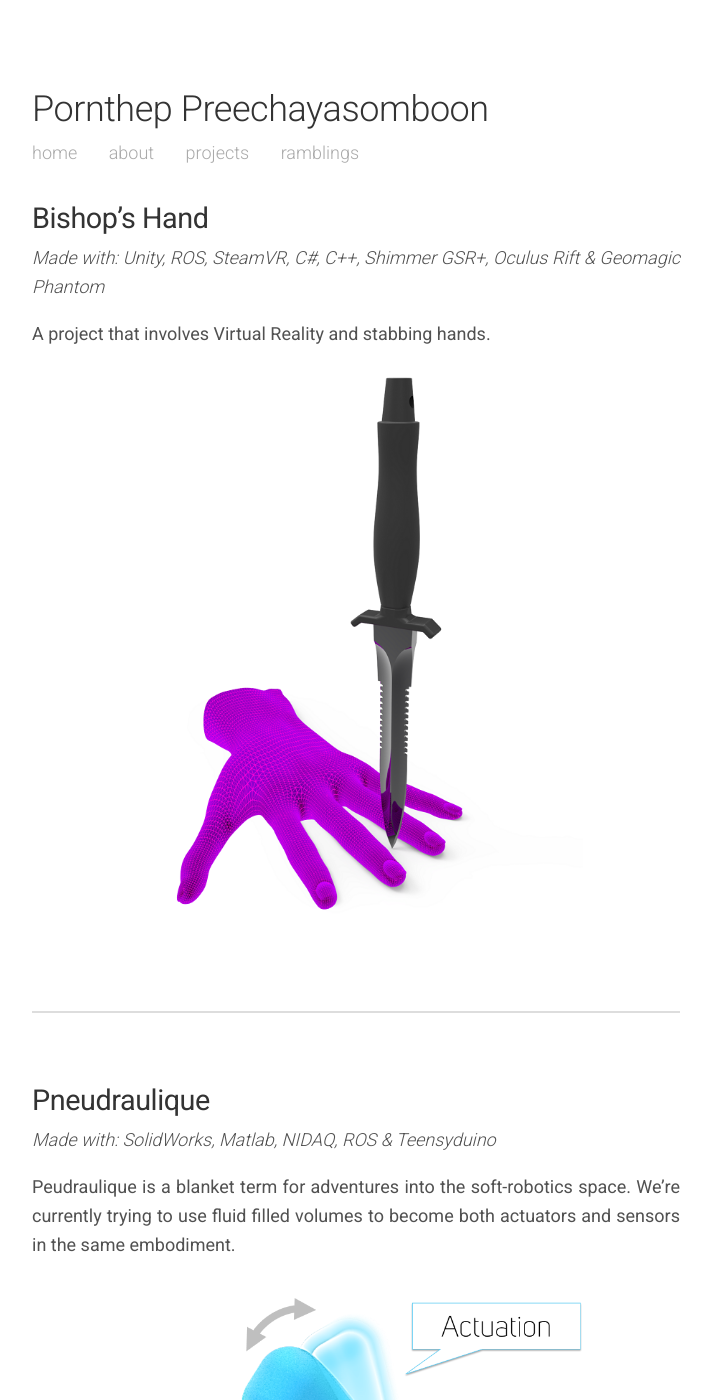
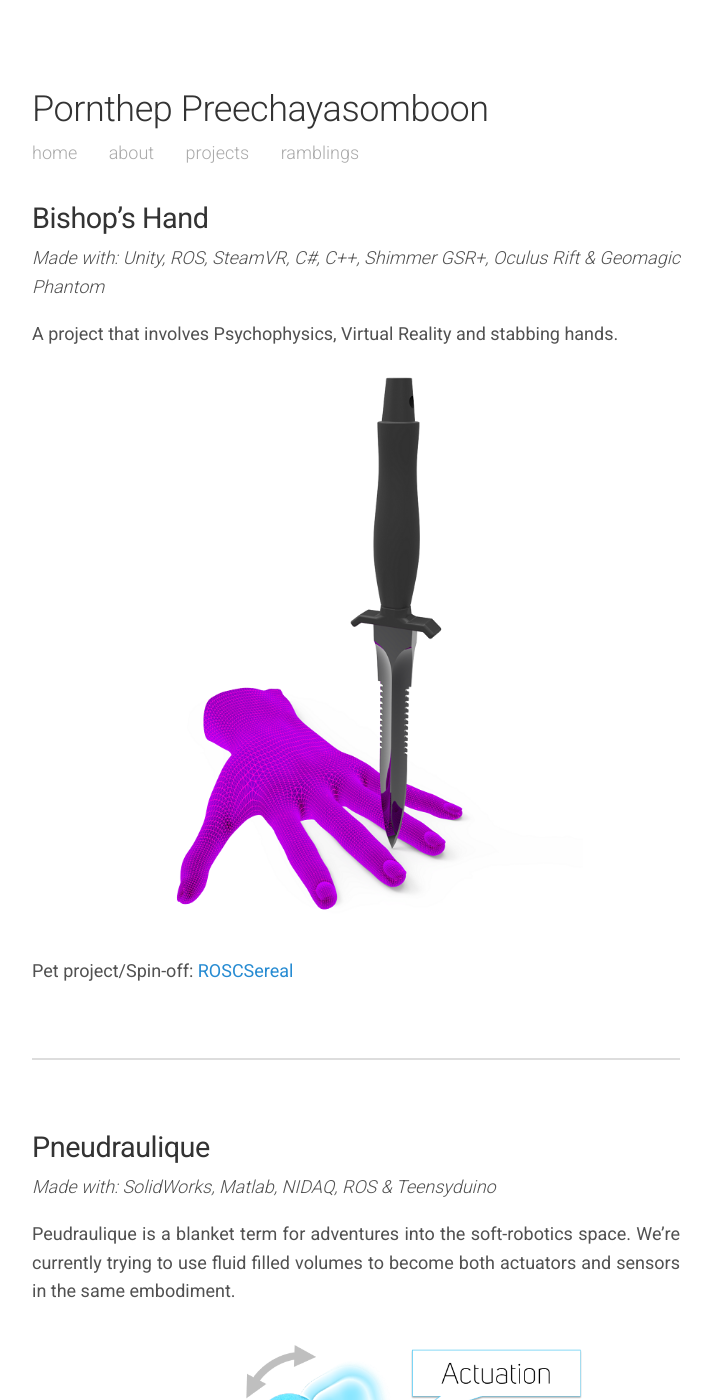
Before and after one commit to prnthp/prnthp.github.io, a Jekyll site: the page built from projects.md, in a window 1280 px wide and 1400 px high. Shown: the whole window, without its empty margins (284-996 px from the left). Built offline with Jekyll 4.4.1, drawn with Linux system fonts in a browser that asks for light colours.

Commit message:
Also shameless plug

```diff
--- a/projects.md
+++ b/projects.md
@@ -6,8 +6,10 @@ permalink: /projects/
 
 *Made with: Unity, ROS, SteamVR, C#, C++, Shimmer GSR+, Oculus Rift & Geomagic Phantom*
 
-A project that involves Virtual Reality and stabbing hands.
+A project that involves Psychophysics, Virtual Reality and stabbing hands.
 ![VR Hand](/images/bishopshand.png)
+
+Pet project/Spin-off: [ROSCSereal](/ramblings/#ros)
 
 <hr>
 
```
